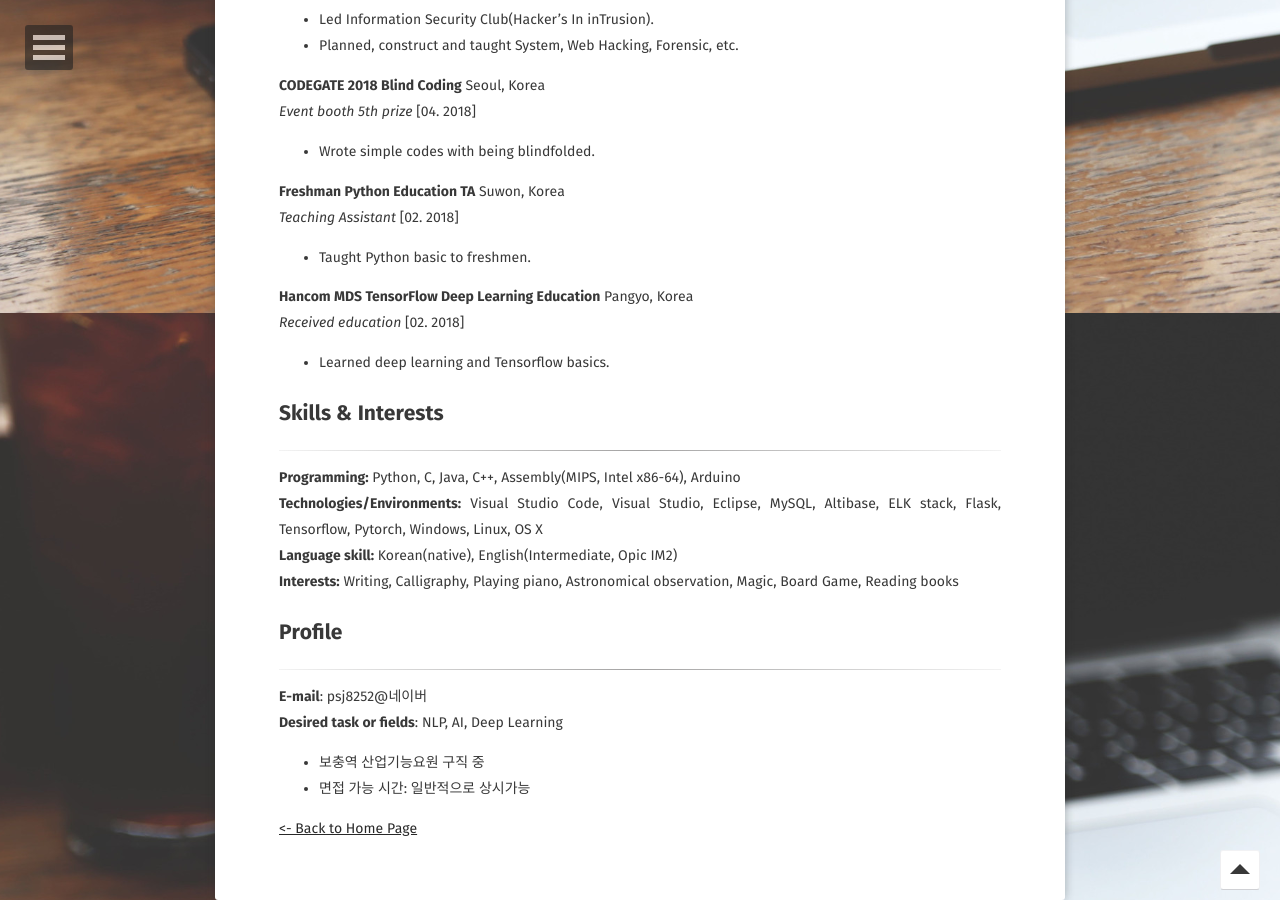
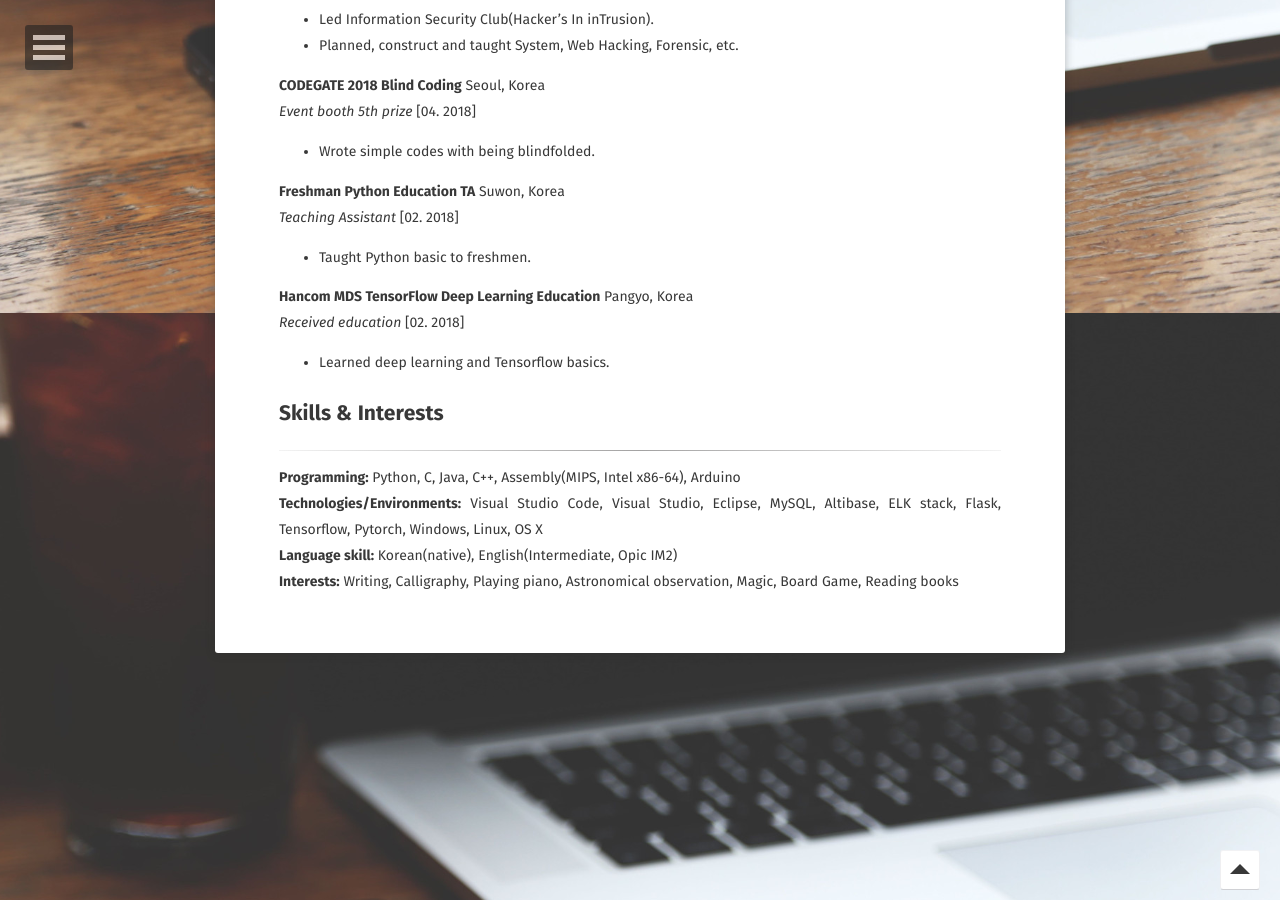
Before and after one commit to psj8252/psj8252.github.io, a Jekyll site: the page built from about/index.md, in a window 1280 px wide and 900 px high, scrolled down 2387 px. Built offline with Jekyll 4.4.1, drawn with Linux system fonts in a browser that asks for light colours; some web fonts are replaced.

Commit message:
Update index.md

```diff
--- a/about/index.md
+++ b/about/index.md
@@ -104,12 +104,3 @@ __Programming:__ Python, C, Java, C++, Assembly(MIPS, Intel x86-64), Arduino
 __Technologies/Environments:__ Visual Studio Code, Visual Studio, Eclipse, MySQL, Altibase, ELK stack, Flask, Tensorflow, Pytorch, Windows, Linux, OS X
 __Language skill:__ Korean(native), English(Intermediate, Opic IM2)
 __Interests:__ Writing, Calligraphy, Playing piano, Astronomical observation, Magic, Board Game, Reading books
-
-## Profile
-<hr/>
-__E-mail__: psj8252@네이버
-__Desired task or fields__: NLP, AI, Deep Learning
-* 보충역 산업기능요원 구직 중
-* 면접 가능 시간: 일반적으로 상시가능
-
-[<- Back to Home Page](http://psj8252.github.io)
```
